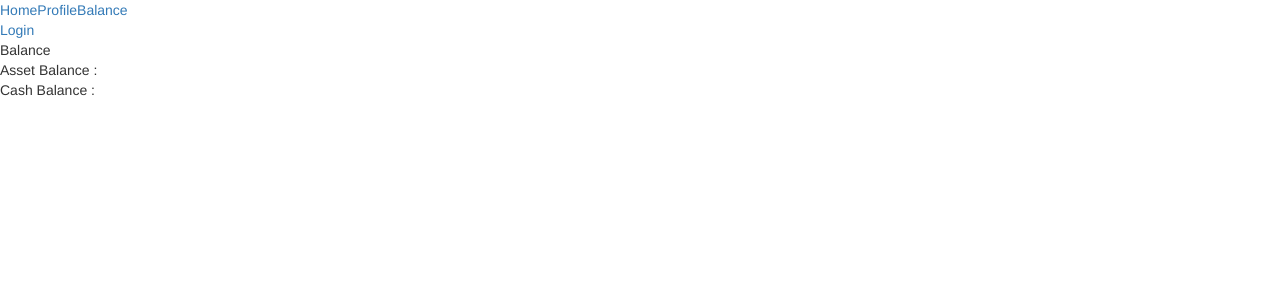
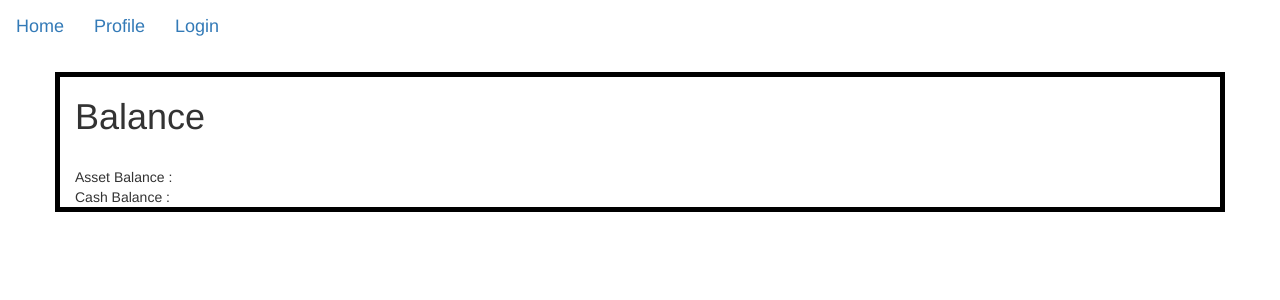
Before and after one commit to hajimss/TT3_14, a React (Create React App) app: page /balance in a window 1280 px wide. Shown: the top 300 px of the page. Built offline with nearby package versions, Linux system fonts and the light colour scheme.

Commit message:
added bootstrap classes to navbar, login form and home

```diff
--- a/src/components/Balance.js
+++ b/src/components/Balance.js
@@ -24,12 +24,20 @@ const Balance = (props) => {
 
 
     return(
-        <div>
-            Balance
+        <div className="container" style={{border:"solid black 5px"}}>
+            <h1>Balance</h1>
             <br/>
-            Asset Balance : {assetBalance ? assetBalance : null }
+            Asset Balance : {assetBalance ?
+            <div>
+                <h2>{assetBalance}</h2>
+            </div>
+             : null }
             <br/>
-            Cash Balance : {cashBalance ? cashBalance : null}
+            Cash Balance : {cashBalance ?
+            <div>
+            <h2>{cashBalance}</h2>
+            </div>
+            : null}
         </div>
     );
 }
--- a/src/components/Home.js
+++ b/src/components/Home.js
@@ -3,7 +3,7 @@ import React from 'react';
 const Home = () => {
     return (
         <div>
-            This is home.
+            <h1>Welcome to the techtrek trading platform!</h1>
         </div>
     );
 }
--- a/src/components/Login.js
+++ b/src/components/Login.js
@@ -31,12 +31,13 @@ class Login extends React.Component {
 
     render() {
         return (
-            <div>
-                <form onSubmit={this.onFormSubmit}>
+            <div className="container">
+                <form className="form-group" onSubmit={this.onFormSubmit}>
                     <label>Username:</label>
-                    <input onChange={e => {this.setState({username: e.target.value})}}/>
+                    <input className="form-control" onChange={e => {this.setState({username: e.target.value})}}/>
                     <label>Password:</label>
-                    <input type="password" onChange={e => {this.setState({password: e.target.value})}}/>
+                    <input className="form-control" type="password" onChange={e => {this.setState({password: e.target.value})}}/>
+                    <br/>
                     <button type="submit" className="btn btn-primary">Login</button>
                 </form>
             </div>
--- a/src/components/NavBar.js
+++ b/src/components/NavBar.js
@@ -3,18 +3,17 @@ import { Link } from "react-router-dom";
 
 const NavBar = () => {
     return(
-        <div>
-                    <Link to="/" >Home</Link>
-                    <Link to="/userinfo">Profile</Link>
-                    <Link to="/balance">Balance</Link>
+        <div className="navbar">
+                    <Link className="navbar-brand" to="/" >Home</Link>
+                    <Link className="navbar-brand"  to="/userinfo">Profile</Link>
                     {sessionStorage.getItem('accountKey') ?
                     <div>
-                       <Link to="/logout">Logout</Link>
-                       <Link to="/balance">Balance</Link>
+                        <Link className="navbar-brand"  to="/balance">Balance</Link>
+                        <Link className="navbar-brand"  to="/logout">Logout</Link>
                     </div>
                     :
                     <div>
-                        <Link to="/login">Login</Link>
+                        <Link className="navbar-brand" to="/login">Login</Link>
                     </div>
                     }
         </div>
```
